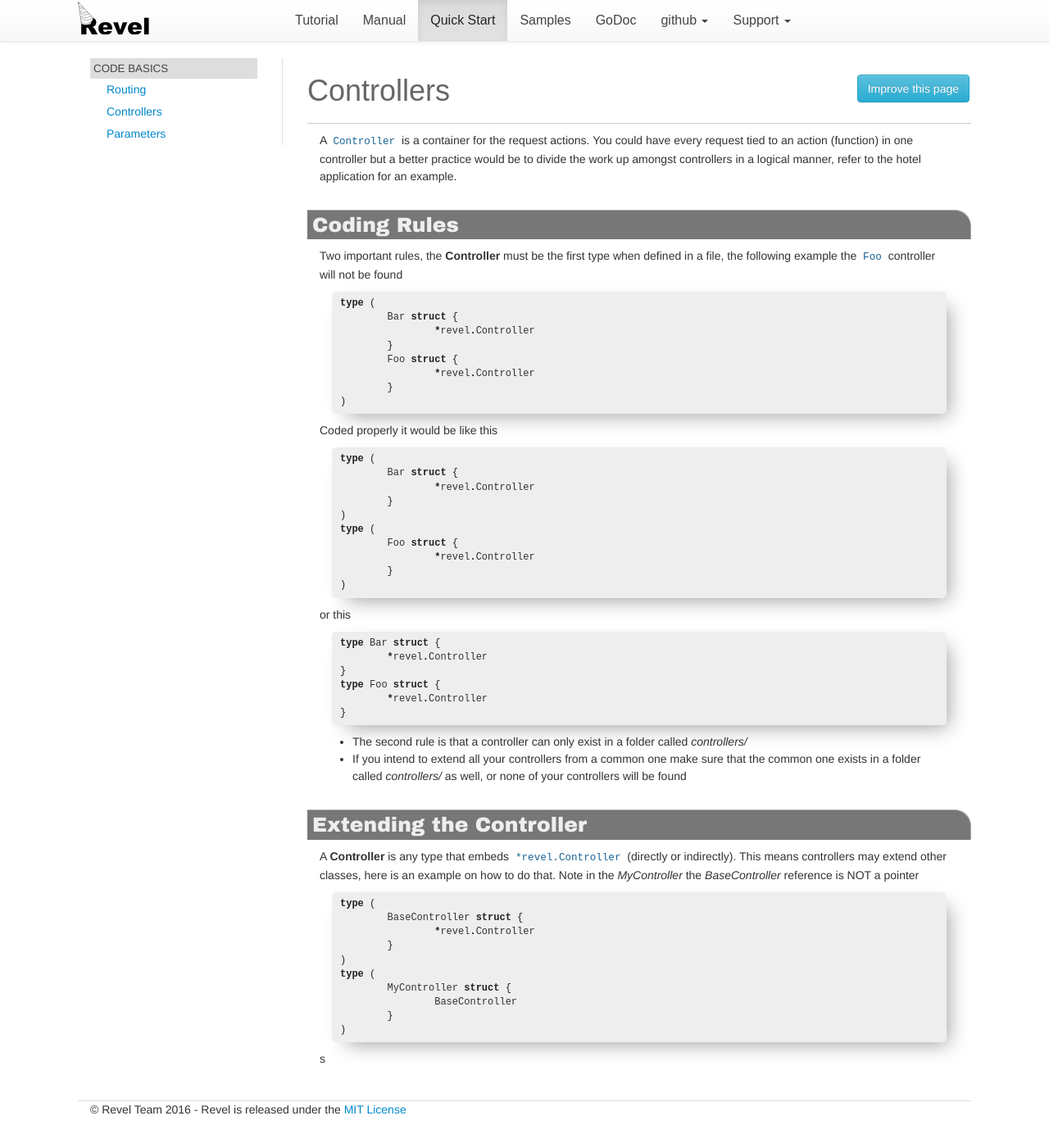
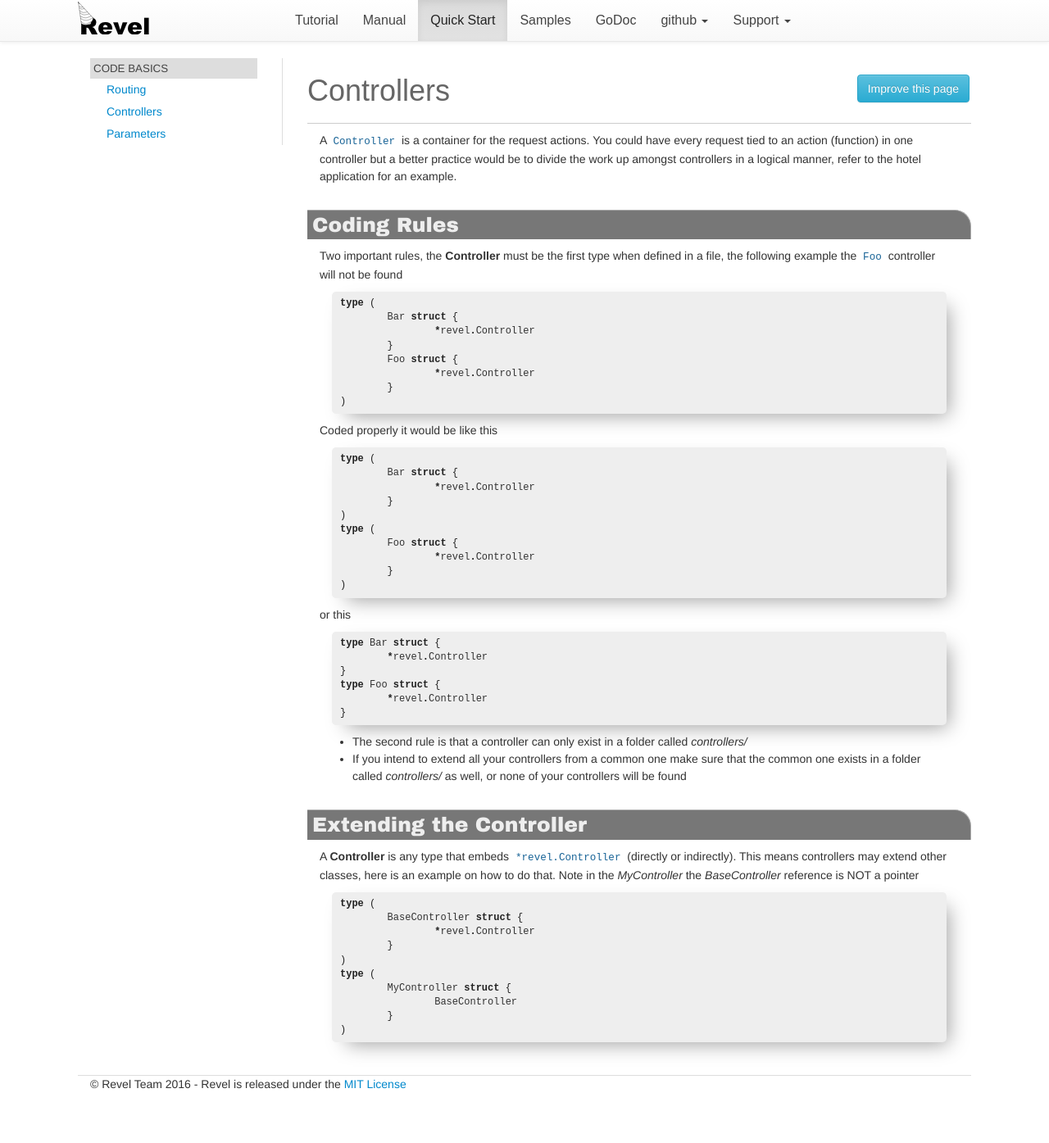
Before and after one commit to revel/revel.github.io, a Jekyll site: the page built from quickstart/controllers.md, in a window 1280 px wide. Shown: the whole page at 82% size. Built offline with Jekyll 4.4.1, drawn with Linux system fonts in a browser that asks for light colours; nearby versions of some CDN libraries; after the commit the page ends 1364 px from its top, so only the background shows below that.

Commit message:
fix a error

```diff
--- a/quickstart/controllers.md
+++ b/quickstart/controllers.md
@@ -65,4 +65,4 @@ type (
 		BaseController
 	}
 )
-{% endhighlight %}s
+{% endhighlight %}
```
